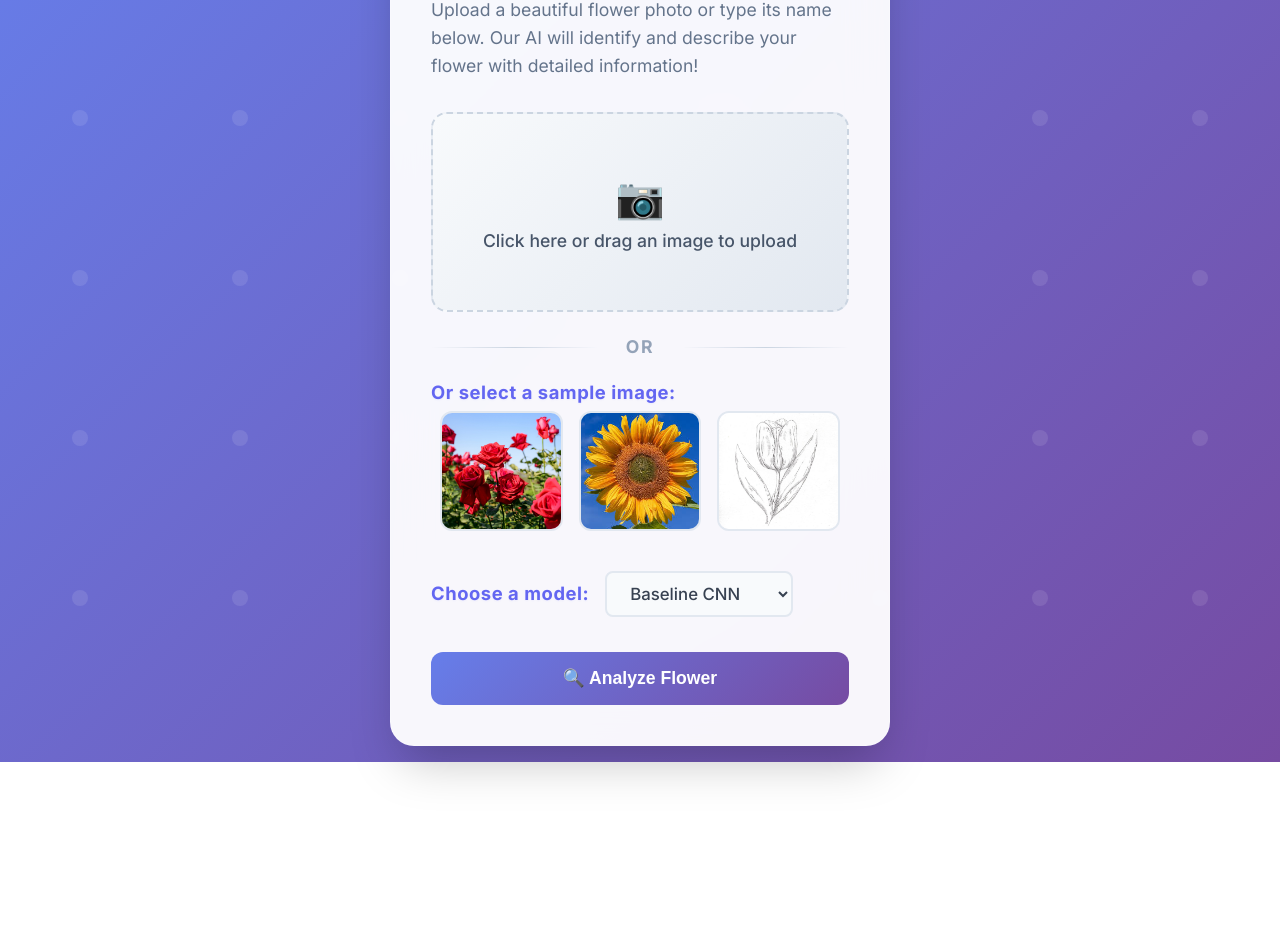
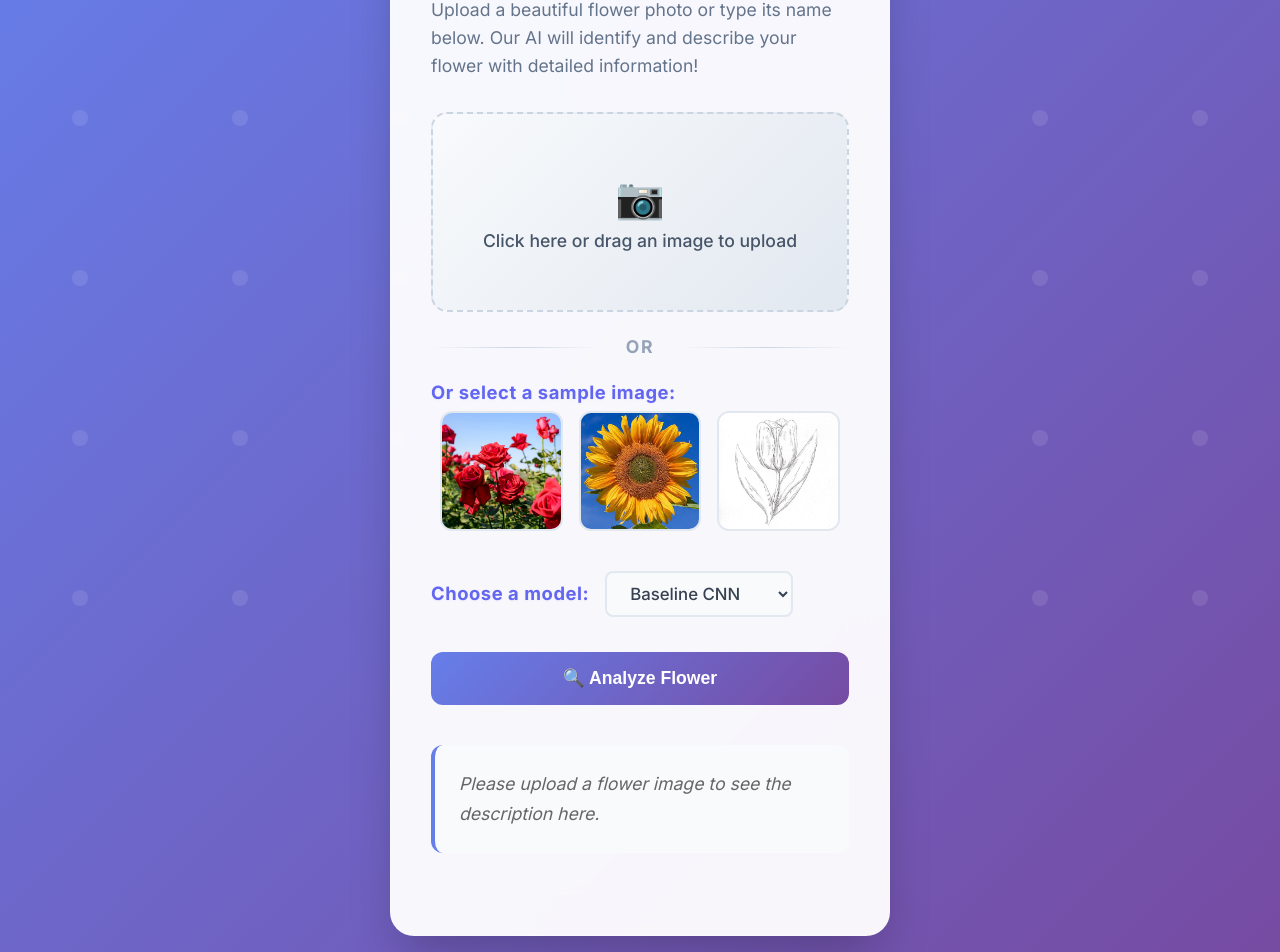
Before and after one commit to david-diaz-26/Flower-Classification-Frontend, a plain HTML site: page index.html in a window 1280 px wide. Shown: the part 122-1074 px from the top of the page. Before the commit the page ends 884 px from the top, so only its background shows below. Drawn offline with Linux system fonts and the light colour scheme.

Commit message:
Minor updates

```diff
--- a/index.html
+++ b/index.html
@@ -42,9 +42,9 @@
 
     <button onclick="submitFlower()">🔍 Analyze Flower</button>
 
-    <div id="resultSection" class="result-section" hidden>
+    <div id="resultSection" class="result-section">
       <img id="flowerImage" src="" alt="" hidden />
-      <p id="flowerDescription"></p>
+      <p id="flowerDescription">Please upload a flower image to see the description here.</p>
       <div id="loadingText" hidden>
         Analyzing your flower
         <div class="loading-dots">
--- a/script.js
+++ b/script.js
@@ -141,7 +141,6 @@ async function submitFlower() {
         }
       }
       flowerDescription.innerHTML = html || 'No description available.';
-      resultSection.hidden = false;
       resultSection.classList.add('success-animation');
       console.log("Result HTML set.");
 
--- a/style.css
+++ b/style.css
@@ -419,3 +419,10 @@ button:active {
 .model-select:focus {
   border-color: #667eea;
 }
+
+#flowerDescription {
+  color: #666;
+  font-style: italic;
+  margin-top: 1rem;
+  min-height: 60px; /* reserve space so it doesn't jump when replaced */
+}
```
